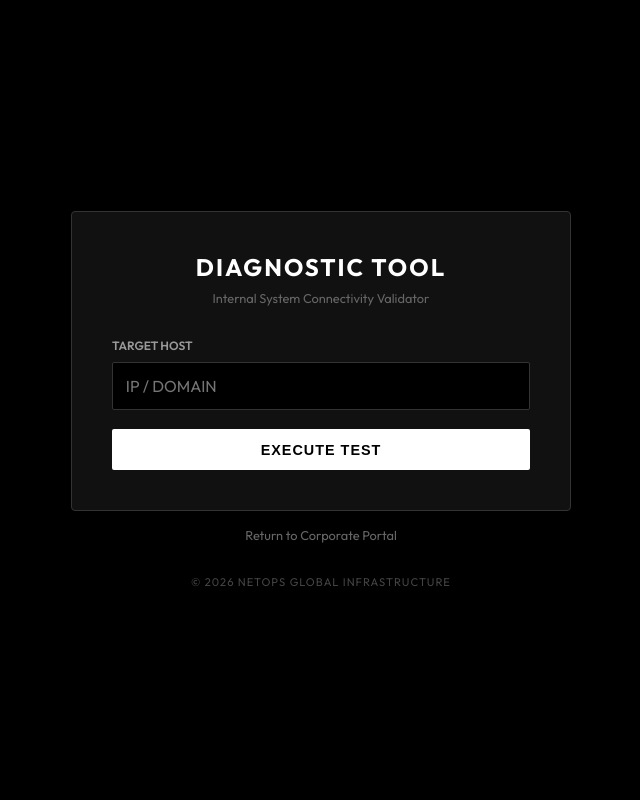
After one commit to abiabdillahx/netops-ctf, a Flask app: page /diagnostic in a window 1280 px wide. The commit adds this page. Shown: the whole page, without its empty margins (319-959 px from the left). Run offline with Flask 3, Linux system fonts and the light colour scheme.

Commit message:
abi gokil

```diff
--- a/challenge/app.py
+++ b/challenge/app.py
@@ -8,26 +8,25 @@ app = Flask(__name__)
 def index():
     return render_template('index.html')
 
+@app.route('/diagnostic')
+def diagnostic():
+    return render_template('diagnostic.html')
+
 @app.route('/api/ping', methods=['POST'])
 def ping():
     target = request.form.get('target', '')
 
-    # Simple check for empty target
     if not target:
         return "Target cannot be empty!", 400
 
-    # Vulnerability: user-supplied 'target' is directly passed into shell command
-    # I'll use a slightly more 'professional' looking subprocess.check_output
-    # to mask the simplicity of the vulnerability.
     try:
-        # We only want to ping 3 times to prevent hanging
         command = f"ping -c 3 {target}"
         output = subprocess.check_output(command, shell=True, stderr=subprocess.STDOUT, text=True)
-        return render_template('index.html', output=output, target=target)
+        return render_template('diagnostic.html', output=output, target=target)
     except subprocess.CalledProcessError as e:
-        return render_template('index.html', output=f"Error: {e.output}", target=target)
+        return render_template('diagnostic.html', output=f"Error: {e.output}", target=target)
     except Exception as e:
-        return render_template('index.html', output=f"Unexpected Error: {str(e)}", target=target)
+        return render_template('diagnostic.html', output=f"Unexpected Error: {str(e)}", target=target)
 
 if __name__ == '__main__':
     app.run(host='0.0.0.0', port=5000)
--- /dev/null
+++ b/challenge/templates/diagnostic.html
@@ -0,0 +1,171 @@
+<!DOCTYPE html>
+<html lang="en">
+<head>
+    <meta charset="UTF-8">
+    <meta name="viewport" content="width=device-width, initial-scale=1.0">
+    <title>Net-Diagnostic Tool</title>
+    <link rel="preconnect" href="https://fonts.googleapis.com">
+    <link rel="preconnect" href="https://fonts.gstatic.com" crossorigin>
+    <link href="https://fonts.googleapis.com/css2?family=Outfit:wght@300;400;600;700&display=swap" rel="stylesheet">
+    <style>
+        * {
+            box-sizing: border-box;
+            margin: 0;
+            padding: 0;
+        }
+
+        body {
+            font-family: 'Outfit', sans-serif;
+            background-color: #000000;
+            color: #ffffff;
+            display: flex;
+            flex-direction: column;
+            align-items: center;
+            justify-content: center;
+            min-height: 100vh;
+            padding: 20px;
+        }
+
+        .container {
+            background-color: #111111;
+            border: 1px solid #333333;
+            padding: 2.5rem;
+            border-radius: 4px;
+            width: 100%;
+            max-width: 500px;
+        }
+
+        h1 {
+            font-size: 1.5rem;
+            font-weight: 700;
+            margin-bottom: 0.5rem;
+            text-align: center;
+            color: #ffffff;
+            text-transform: uppercase;
+            letter-spacing: 2px;
+        }
+
+        .subtitle {
+            text-align: center;
+            color: #666666;
+            font-size: 0.8rem;
+            margin-bottom: 2rem;
+            font-weight: 400;
+        }
+
+        form {
+            display: flex;
+            flex-direction: column;
+        }
+
+        label {
+            margin-bottom: 0.6rem;
+            font-weight: 600;
+            color: #999999;
+            font-size: 0.75rem;
+            text-transform: uppercase;
+        }
+
+        input {
+            padding: 0.8rem;
+            margin-bottom: 1.2rem;
+            background: #000000;
+            border: 1px solid #333333;
+            border-radius: 2px;
+            color: #ffffff;
+            font-family: 'Outfit', sans-serif;
+            font-size: 1rem;
+            outline: none;
+        }
+
+        input:focus {
+            border-color: #ffffff;
+        }
+
+        button {
+            padding: 0.8rem;
+            background-color: #ffffff;
+            color: #000000;
+            border: none;
+            border-radius: 2px;
+            cursor: pointer;
+            font-size: 0.9rem;
+            font-weight: 700;
+            text-transform: uppercase;
+            letter-spacing: 1px;
+            transition: background-color 0.2s;
+        }
+
+        button:hover {
+            background-color: #cccccc;
+        }
+
+        .output-wrapper {
+            margin-top: 2rem;
+            width: 100%;
+            border-top: 1px solid #333333;
+            padding-top: 1.5rem;
+        }
+
+        .output-header {
+            font-size: 0.7rem;
+            color: #666666;
+            margin-bottom: 0.8rem;
+            text-transform: uppercase;
+            font-weight: 600;
+        }
+
+        pre {
+            background: #0a0a0a;
+            color: #00ff00;
+            padding: 1rem;
+            border-radius: 2px;
+            overflow-x: auto;
+            font-family: 'Courier New', Courier, monospace;
+            font-size: 0.8rem;
+            line-height: 1.4;
+            border-left: 2px solid #333333;
+        }
+
+        .footer {
+            margin-top: 2rem;
+            font-size: 0.7rem;
+            color: #444444;
+            text-align: center;
+            text-transform: uppercase;
+            letter-spacing: 1px;
+        }
+
+        .back-link {
+            margin-top: 1rem;
+            color: #666;
+            text-decoration: none;
+            font-size: 0.8rem;
+        }
+        .back-link:hover { color: #fff; }
+    </style>
+</head>
+<body>
+    <div class="container">
+        <h1>Diagnostic Tool</h1>
+        <p class="subtitle">Internal System Connectivity Validator</p>
+
+        <form action="/api/ping" method="post">
+            <label for="target">Target Host</label>
+            <input type="text" id="target" name="target" placeholder="IP / DOMAIN" value="{{ target if target else '' }}" required autocomplete="off">
+            <button type="submit">Execute Test</button>
+        </form>
+
+        {% if output %}
+        <div class="output-wrapper">
+            <div class="output-header">Result Log</div>
+            <pre>{{ output }}</pre>
+        </div>
+        {% endif %}
+    </div>
+    <a href="/" class="back-link">Return to Corporate Portal</a>
+    <div class="footer">
+        © 2026 NETOPS GLOBAL INFRASTRUCTURE
+    </div>
+</body>
+</html>
```
Also changed, not shown: challenge/templates/index.html (+91 -25 lines).
